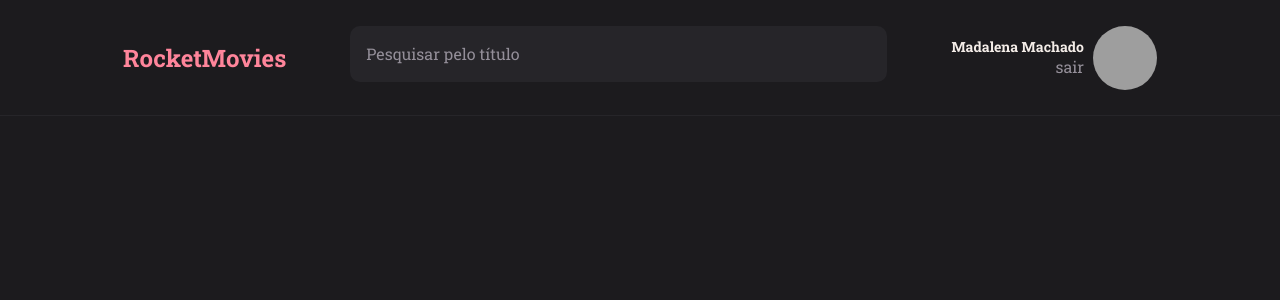
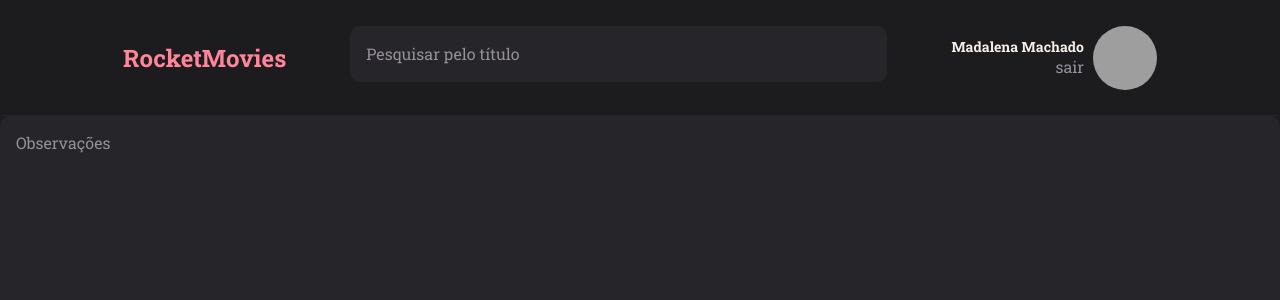
Before and after one commit to madalena-rocha/rocket-movies, a React (Vite) app: page / in a window 1280 px wide. Shown: the top 300 px of the page. Built offline with nearby package versions, Linux system fonts and the light colour scheme; grey boxes are pictures that could not be loaded.

Commit message:
:sparkles: add component Textarea

```diff
--- /dev/null
+++ b/src/components/Textarea/index.jsx
@@ -0,0 +1,9 @@
+import { Container } from "./styles";
+
+export function Textarea({ value, ...rest }) {
+  return (
+    <Container {...rest}>
+      {value}
+    </Container>
+  );
+}
--- /dev/null
+++ b/src/components/Textarea/styles.js
@@ -0,0 +1,20 @@
+import styled from "styled-components";
+
+export const Container = styled.textarea`
+  width: 100%;
+  height: 274px;
+
+  background-color: ${({ theme }) => theme.COLORS.BACKGROUND_700};
+  color: ${({ theme }) => theme.COLORS.WHITE};
+
+  border: none;
+  resize: none;
+
+  margin-bottom: 8px;
+  border-radius: 10px;
+  padding: 16px;
+
+  &::placeholder {
+    color: ${({ theme }) => theme.COLORS.GRAY_200};
+  }
+`;
--- a/src/pages/New/index.jsx
+++ b/src/pages/New/index.jsx
@@ -1,11 +1,14 @@
 import { Container } from "./styles";
 
 import { Header } from '../../components/Header';
+import { Textarea } from '../../components/Textarea';
 
 export function New() {
   return (
     <Container>
       <Header />
+
+      <Textarea placeholder="Observações" />
     </Container>
   );
 }
```
